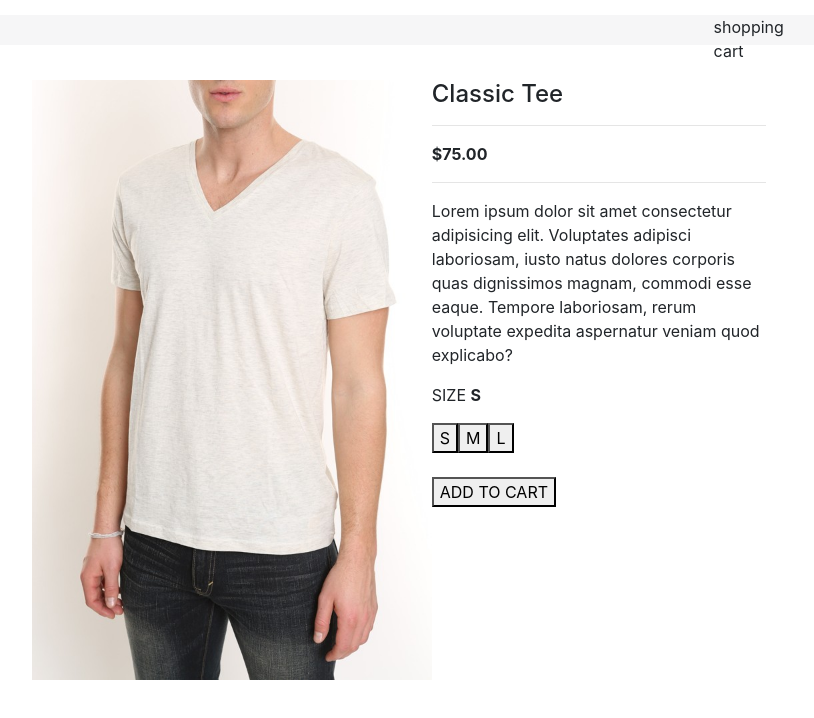
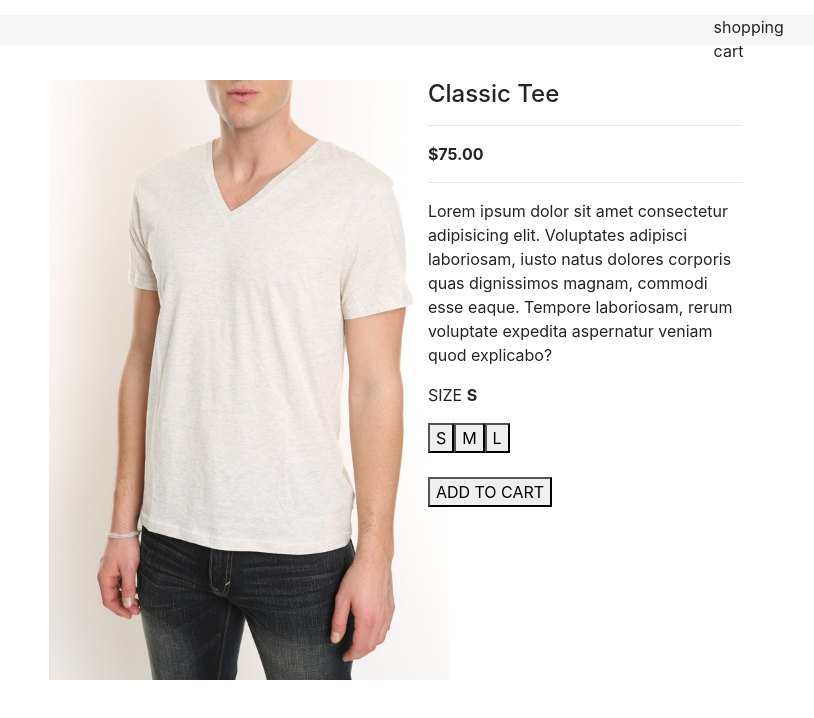
Before and after one commit to dbedggood/moustache-republic-test, a React (Create React App) app: page / in a window 1280 px wide. Shown: the top 718 px of the page, without its empty margins (296-1110 px from the left). Built offline with nearby package versions, Linux system fonts and the light colour scheme.

Commit message:
Update content margin

```diff
--- a/src/App.css
+++ b/src/App.css
@@ -5,7 +5,7 @@
 }
 
 .Content {
-  margin-top: 20px;
+  margin: 20px;
 }
 
 .ProductImage {
```
